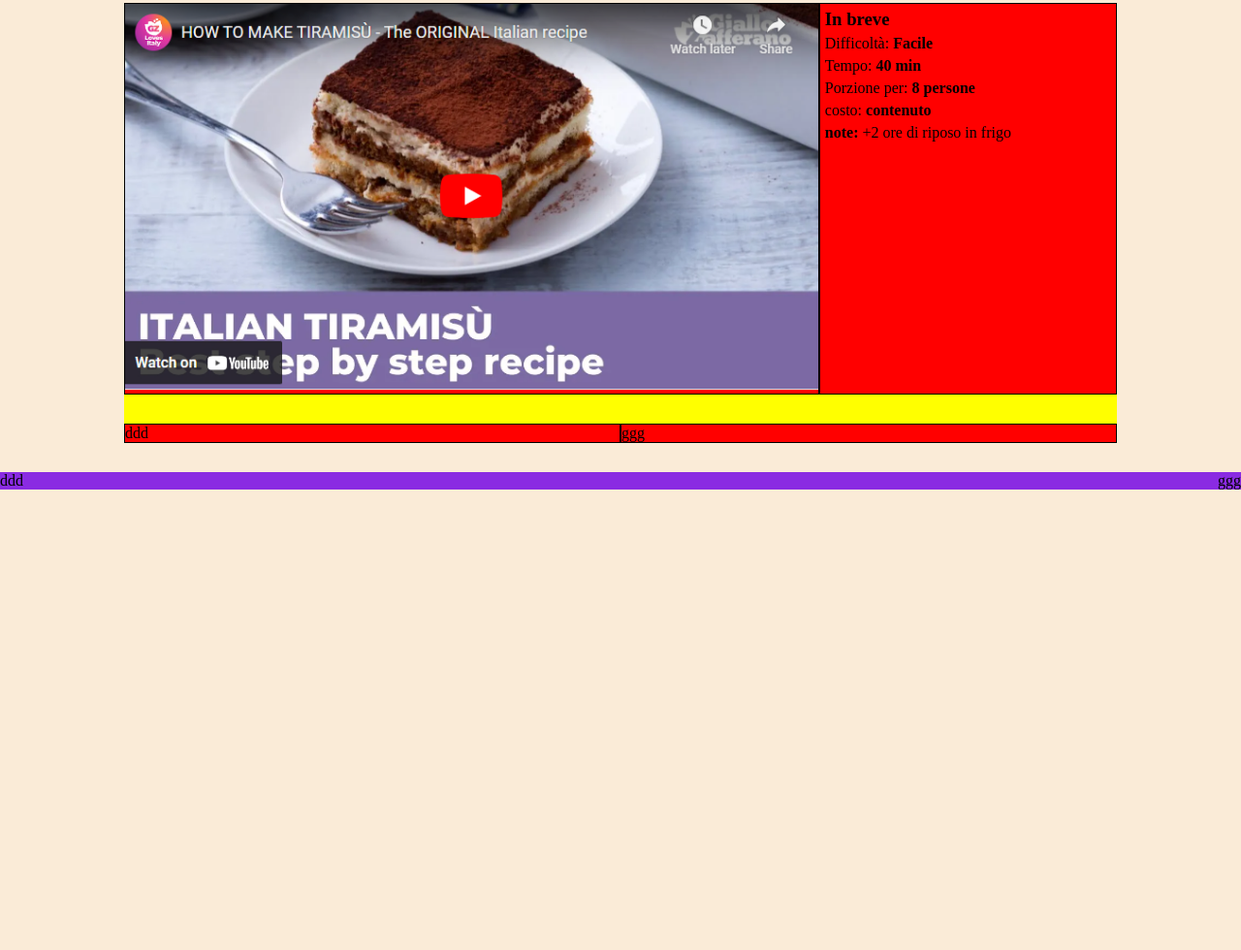
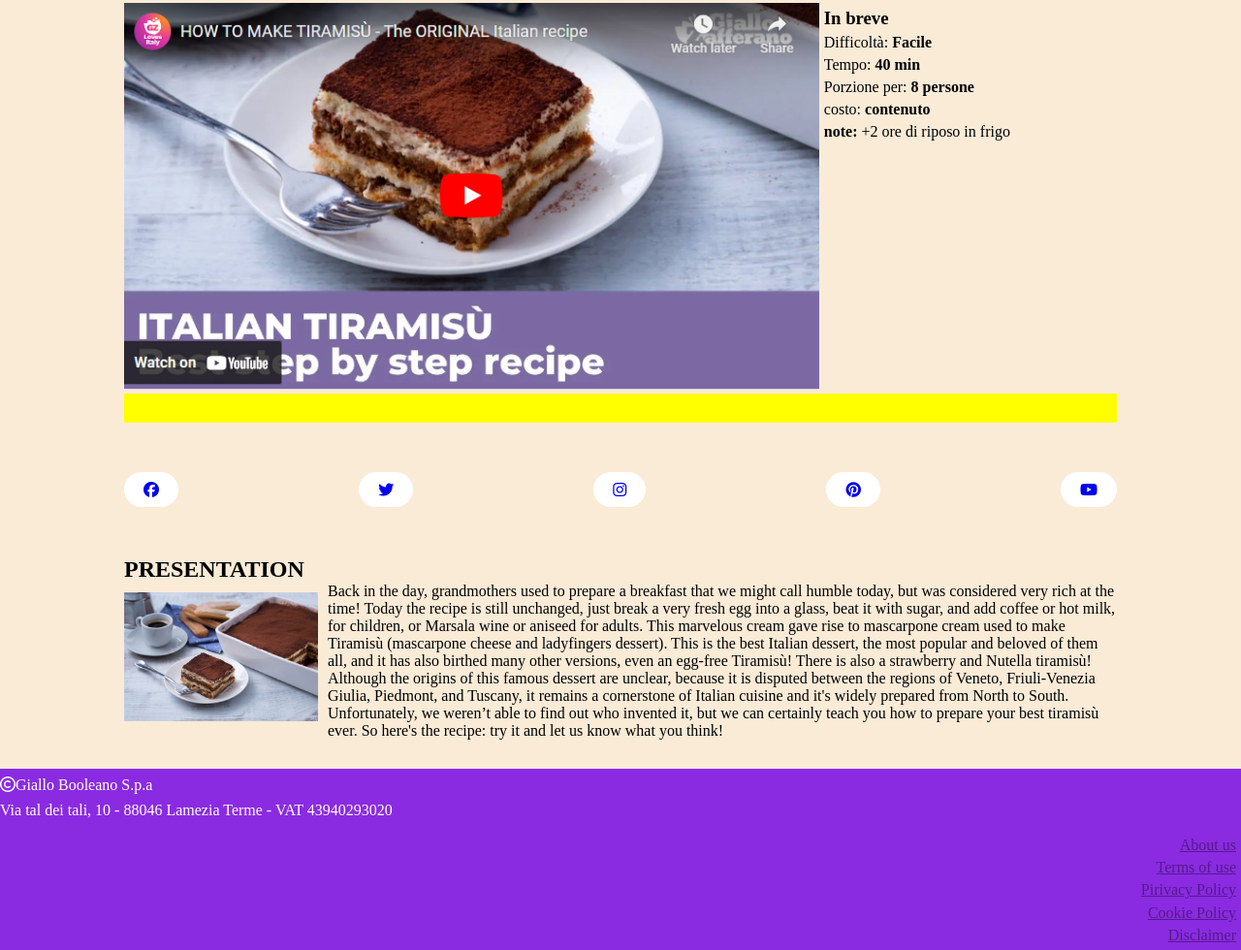
Before and after one commit to Alesbianchi/htmlcss-responsive-layout, a plain HTML site: page index.html in a window 1280 px wide. Shown: the part 177-1157 px from the top of the page at 97% size. Before the commit the page ends 800 px from the top, so only its background shows below. Drawn offline with Linux system fonts and the light colour scheme.

Commit message:
footer contents

```diff
--- a/css/style.css
+++ b/css/style.css
@@ -13,8 +13,8 @@ body{
 .col_info {
     /* DEBUG */
     /*height: 100px;*/
-    background-color: red;
-    border: solid 1px #000;
+    /*background-color: red;*/
+    /*border: solid 1px #000;*/
     text-align: left;
 }
 
@@ -29,13 +29,21 @@ header{
     width: 80%;
     margin: 30px auto;
     /*DEBUG*/
-    background-color: green;
+    /*background-color: green;*/
     /*height: 500px;*/
 }
 .end-one .end-two{
     text-align: center;
     background-color: red;
     border: solid 1px #000;
+}
+
+.end-two{
+    margin-top: 5%;
+
+}
+.address{
+    padding-top: 2%;
 }
 
 
@@ -57,11 +65,59 @@ img{
     background-position:cover ;
 }
 
-ul li{
+#Presentation img{
+    width: 50%;
+    margin-top: 10px;
+    display: block;
+    margin-bottom: 10px;
+
+}
+
+.clearfix::after{
+    display: table;
+    content: "";
+    clear: both;
+}
+
+.container-icons{
+    display: flex;
+    justify-content: space-between;
+    margin-top: 5%;
+    margin-bottom: 5%;
+}
+.fa-facebook{
+
+}
+
+.link{
+    background-color: #fff;
+    text-decoration: none;
+    display: flex;
+    padding: 10px 20px;
+    border-radius: 999999999px;
+    text-align: center;
+    font-weight: bold;
+    line-height: 1;
+    width: auto;
+    flex-wrap: wrap;
+}
+
+
+ul .pinco{
     list-style: none;
     margin: 5px;
     display: block;
 }
+
+
+ul li{
+    list-style: none;
+    margin: 5px;
+    display: inline;
+    margin-top: 5%;
+    margin-bottom: 5%;
+}
+
 
 
 /*footer*/
@@ -69,6 +125,8 @@ footer{
     background-color: blueviolet;
     /*DEBUG*/
     /*height: 150px;*/
+    text-align: center;
+    color: #fff;
 }
 
 
@@ -77,7 +135,12 @@ footer{
     ul li{
         display: inline;
 
-
+    }
+    #Presentation img{
+        width: 200px;
+        float: left;
+        margin-right: 10px;
+        margin-bottom: 10px;
     }
 
 }
--- a/index.html
+++ b/index.html
@@ -6,12 +6,14 @@
     <link rel="stylesheet" href="./css/style.css">
     <link rel="preconnect" href="https://fonts.googleapis.com">
     <link rel="preconnect" href="https://fonts.gstatic.com" crossorigin>
+    <link rel="stylesheet" href="https://cdnjs.cloudflare.com/ajax/libs/font-awesome/6.7.1/css/all.min.css" crossorigin="anonymous" referrerpolicy="no-referrer"/>
     <link href="https://fonts.googleapis.com/css2?family=Montserrat:ital,wght@0,100..900;1,100..900&family=Open+Sans:ital,wght@0,300..800;1,300..800&display=swap" rel="stylesheet">
     <title>Document</title>
 </head>
 <body>
     <!-- parte intestazione -->
     <header>
+        <h1>Giallo Booleano</h1>
 
     </header>
 
@@ -21,17 +23,17 @@
             <section id="info-ricette">
                 <div class="row">
                     <div class="col col-video">
-                        <img src="./img/image (10).png" alt="">
+                        <img class="" src="./img/image (10).png" alt="">
                     </div>
                     <div class="col col-info">
 
                         <ul>
-                            <li><h3>In breve</h3></li>
-                            <li>Difficoltà: <strong>Facile</strong></li>
-                            <li>Tempo: <strong>40 min</strong></li>
-                            <li>Porzione per: <strong>8 persone</strong></li>
-                            <li>costo: <strong>contenuto</strong></li>
-                            <li><strong>note:</strong> +2 ore di riposo in frigo</li>
+                            <li class="pinco"><h3>In breve</h3></li>
+                            <li class="pinco">Difficoltà: <strong>Facile</strong></li>
+                            <li class="pinco">Tempo: <strong>40 min</strong></li>
+                            <li class="pinco">Porzione per: <strong>8 persone</strong></li>
+                            <li class="pinco">costo: <strong>contenuto</strong></li>
+                            <li class="pinco"><strong>note:</strong> +2 ore di riposo in frigo</li>
                         </ul>
                     </div>
                 </div>
@@ -39,10 +41,21 @@
 
             <div class="banner"></div>
 
-            <section id="">
-                <div class="row">
-                    <div class="col col-video">ddd</div>
-                    <div class="col col-info">ggg</div>
+            <section id="Presentation">
+                    <div class="container-icons">
+                        <a href="#" class="link"><i class="fa-brands fa-facebook"></i></a>
+                        <a href="#" class="link"><i class="fa-brands fa-twitter"></i></a>
+                        <a href="#" class="link"><i class="fa-brands fa-instagram"></i></a>
+                        <a href="#" class="link"><i class="fa-brands fa-pinterest"></i></a>
+                        <a href="#" class="link"><i class="fa-brands fa-youtube"></i></a>
+                    </div>
+                    <h2>PRESENTATION</h2>
+                        <p class="clearfix">
+                            <img class="second-img" src="./img/tiramisu.jpg" alt="">
+                            Back in the day, grandmothers used to prepare a breakfast that we might call humble today, but was considered very rich at the time! Today the recipe is still unchanged, just break a very fresh egg into a glass, beat it with sugar, and add coffee or hot milk, for children, or Marsala wine or aniseed for adults. This marvelous cream gave rise to mascarpone cream used to make Tiramisù (mascarpone cheese and ladyfingers dessert). This is the best Italian dessert, the most popular and beloved of them all, and it has also birthed many other versions, even an egg-free Tiramisù! There is also a strawberry and Nutella tiramisù! Although the origins of this famous dessert are unclear, because it is disputed between the regions of Veneto, Friuli-Venezia Giulia, Piedmont, and Tuscany, it remains a cornerstone of Italian cuisine and it's widely prepared from North to South.
+                            Unfortunately, we weren’t able to find out who invented it, but we can certainly teach you how to prepare your best tiramisù ever. So here's the recipe: try it and let us know what you think!
+                        </p>
+                    </div>
                 </div>
             </section>
 
@@ -54,8 +67,29 @@
     <!-- parte footer -->
     <footer>
         <div class="row">
-            <div class="end-one">ddd</div>
-            <div class="end-two">ggg</div>
+            <div class="end-one">
+                <div class="address"><i class="fa-regular fa-copyright"></i>Giallo Booleano S.p.a</div>
+                <div class="address">Via tal dei tali, 10 - 88046 Lamezia Terme - VAT 43940293020</div>
+            </div>
+            <div class="end-two">
+                <ul>
+                    <li>
+                        <a href="" class="">About us</a>
+                    </li>
+                    <li>
+                        <a href="" class="">Terms of use</a>
+                    </li>
+                    <li>
+                        <a href="" class="">Pirivacy Policy</a>
+                    </li>
+                    <li>
+                        <a href="" class="">Cookie Policy</a>
+                    </li>
+                    <li>
+                        <a href="" class="">Disclaimer</a>
+                    </li>
+                </ul>
+            </div>
         </div>
 
     </footer>
```
